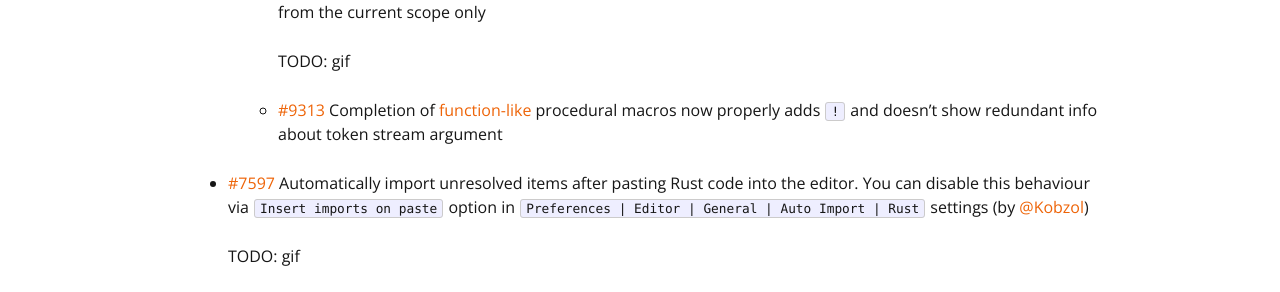
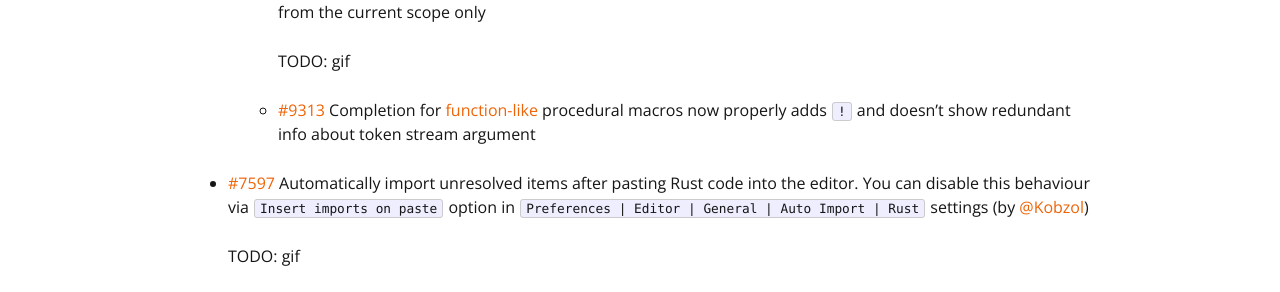
Before and after one commit to intellij-rust/intellij-rust.github.io, a Jekyll site: the page built from _posts/2022-10-10-changelog-180.markdown, in a window 1280 px wide and 900 px high, scrolled down 400 px. Shown: the part 161-453 px from the top of the window. Built offline with Jekyll 4.4.1, drawn with Linux system fonts in a browser that asks for light colours; nearby versions of some CDN libraries; some web fonts are replaced.

Commit message:
Update _posts/2022-10-10-changelog-180.markdown
Co-authored-by: Artem Mukhin <ortem00@gmail.com>

```diff
--- a/_posts/2022-10-10-changelog-180.markdown
+++ b/_posts/2022-10-10-changelog-180.markdown
@@ -19,7 +19,7 @@ date: 2022-10-10 13:00:00 +0300
 
     TODO: gif
 
-  * [#9313] Completion of [function-like](https://doc.rust-lang.org/reference/procedural-macros.html#function-like-procedural-macros) procedural macros now properly adds `!`
+  * [#9313] Completion for [function-like](https://doc.rust-lang.org/reference/procedural-macros.html#function-like-procedural-macros) procedural macros now properly adds `!`
     and doesn't show redundant info about token stream argument
 
 * [#7597] Automatically import unresolved items after pasting Rust code into the editor.
```
